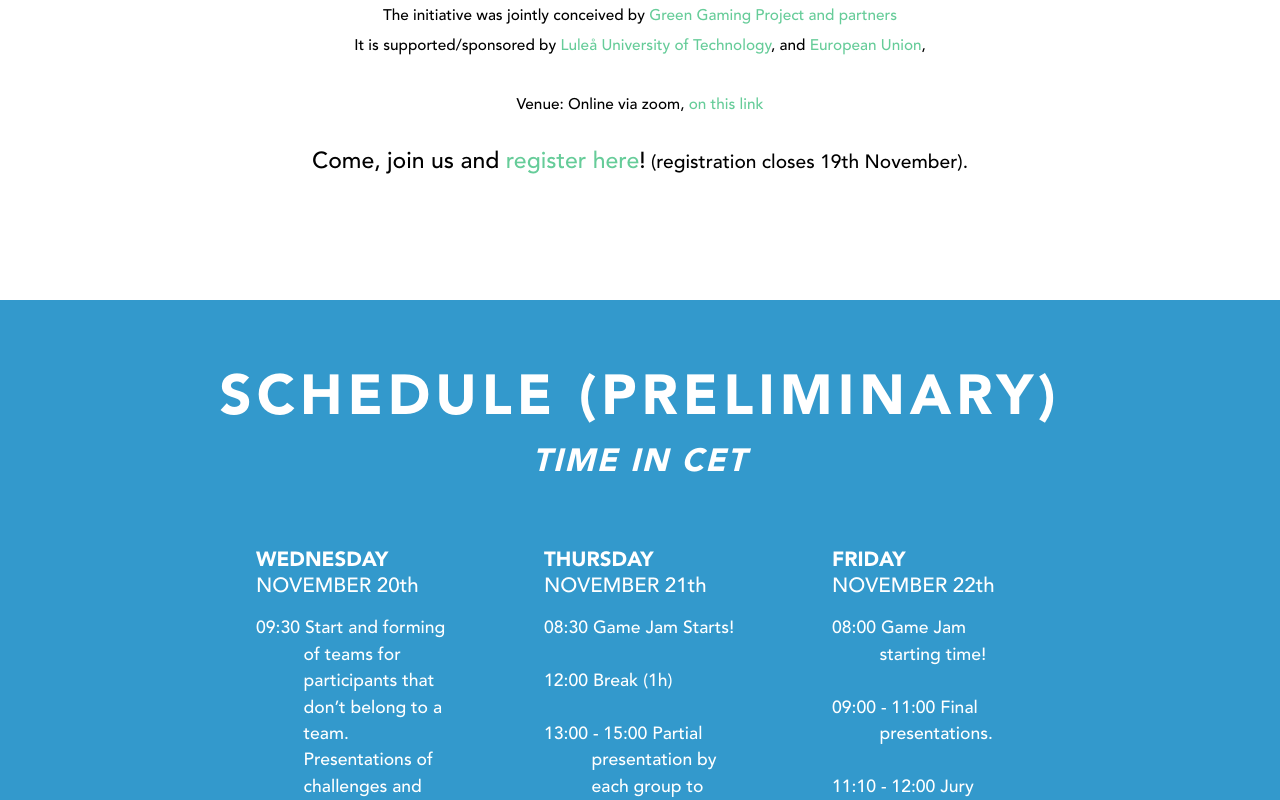
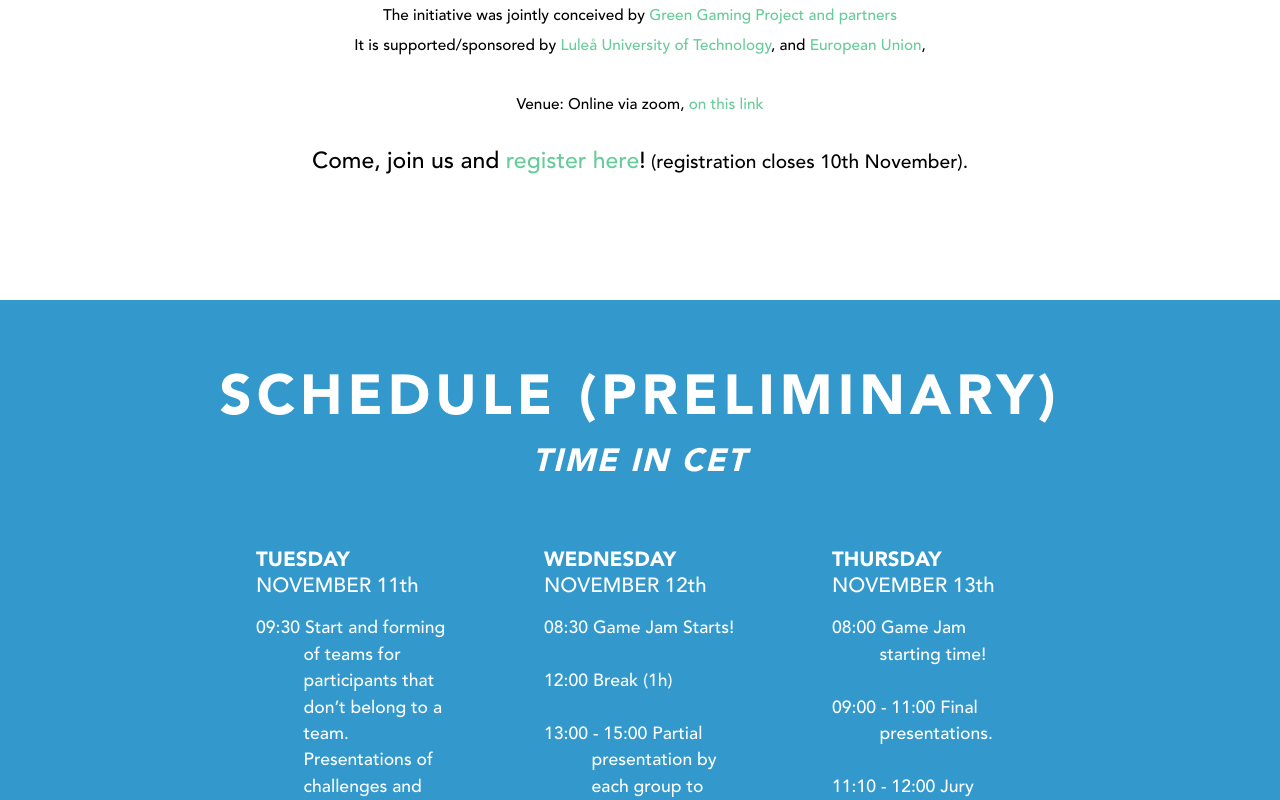
Before and after one commit to AAvong/articgamejam, a plain HTML site: page index.html in a window 1280 px wide. Shown: the part 1211-2011 px from the top of the page. Drawn offline with Linux system fonts and the light colour scheme.

Commit message:
Update index.html
This updated version is for 2025 Green Game Jam, it contains only the proposed/anticipated date for the hackathon.

Other changes as the information are available will be updated.

```diff
--- a/index.html
+++ b/index.html
@@ -4,7 +4,7 @@
 <html>
 <head lang="en">
     <meta http-equiv="content-type" content="text/html; charset=UTF-8">
-    <title>Green Game Jam 2024</title>
+    <title>Green Game Jam 2025</title>
     <meta charset="UTF-8">
     <meta name="viewport" content="width=device-width, initial-scale=1.0, user-scalable=yes">
     <link rel="icon" type="image/png" href="imag/favicon.html">
@@ -22,7 +22,7 @@
         <center>
           <img src="assets/images/gameJam.png"><br />
           <img src="assets/images/title.png"><br />
-          <h5 class="Avenir subtitle" style="display: inline;">NOVEMBER 20- 22, 2024, Online</h5>
+          <h5 class="Avenir subtitle" style="display: inline;">NOVEMBER 11 - 13, 2025, Online</h5>
           <br />
           <br />
           <br />
@@ -78,7 +78,7 @@
           <br />
 
           <br />
-          From Wednesday November 20th till Friday 22th, participants all over the world will join, work as a team, and each team will design a game.
+          From Teusday November 11th till Thursday 13th, participants all over the world will join, work as a team, and each team will design a game.
           <br />
           <br />
           <br />
@@ -93,7 +93,7 @@
               <br />
            <br />
           Venue: <span style="font-weight: 800;"><strong>Online via zoom</strong></span>, <a class="item" href="https://ltu-se.zoom.us/my/hsroom" target="_blank">on this link</a> <br />  </span><br />
-         <span style="font-size: 1.2em;"> Come, join us and <a class="item" href="https://simpleeventsignup.com/event/220691" target="_blank">register here</a>!</span> (registration closes 19th November).<br />
+         <span style="font-size: 1.2em;"> Come, join us and <a class="item" href="https://simpleeventsignup.com/event/220691" target="_blank">register here</a>!</span> (registration closes 10th November).<br />
         </p>
         <br />
       </div>
@@ -108,7 +108,7 @@
 
       <div class=" four wide column">
         <h3 class="question Avenir">
-          <span class="Avenir-bold" style="font-weight: 700;">WEDNESDAY</span> NOVEMBER 20th
+          <span class="Avenir-bold" style="font-weight: 700;">TUESDAY</span> NOVEMBER 11th
         </h3>
         <p class="answer lato" style="display: block; margin-left:2.7em;">
 
@@ -126,7 +126,7 @@
       </div>
       <div class=" four wide column ">
         <h3 class="question Avenir">
-          <span class="Avenir-bold" style="font-weight: 700;">THURSDAY</span> NOVEMBER 21th
+          <span class="Avenir-bold" style="font-weight: 700;">WEDNESDAY</span> NOVEMBER 12th
         </h3>
         <p class="answer lato" style="display: block; margin-left:2.7em;">
 
@@ -144,7 +144,7 @@
       </div>
         <div class=" four wide column">
         <h3 class="question Avenir">
-          <span class="Avenir-bold" style="font-weight: 700;">FRIDAY</span> NOVEMBER 22th
+          <span class="Avenir-bold" style="font-weight: 700;">THURSDAY</span> NOVEMBER 13th
         </h3>
         <p class="answer lato" style="display: block; margin-left:2.7em;">
 
```
